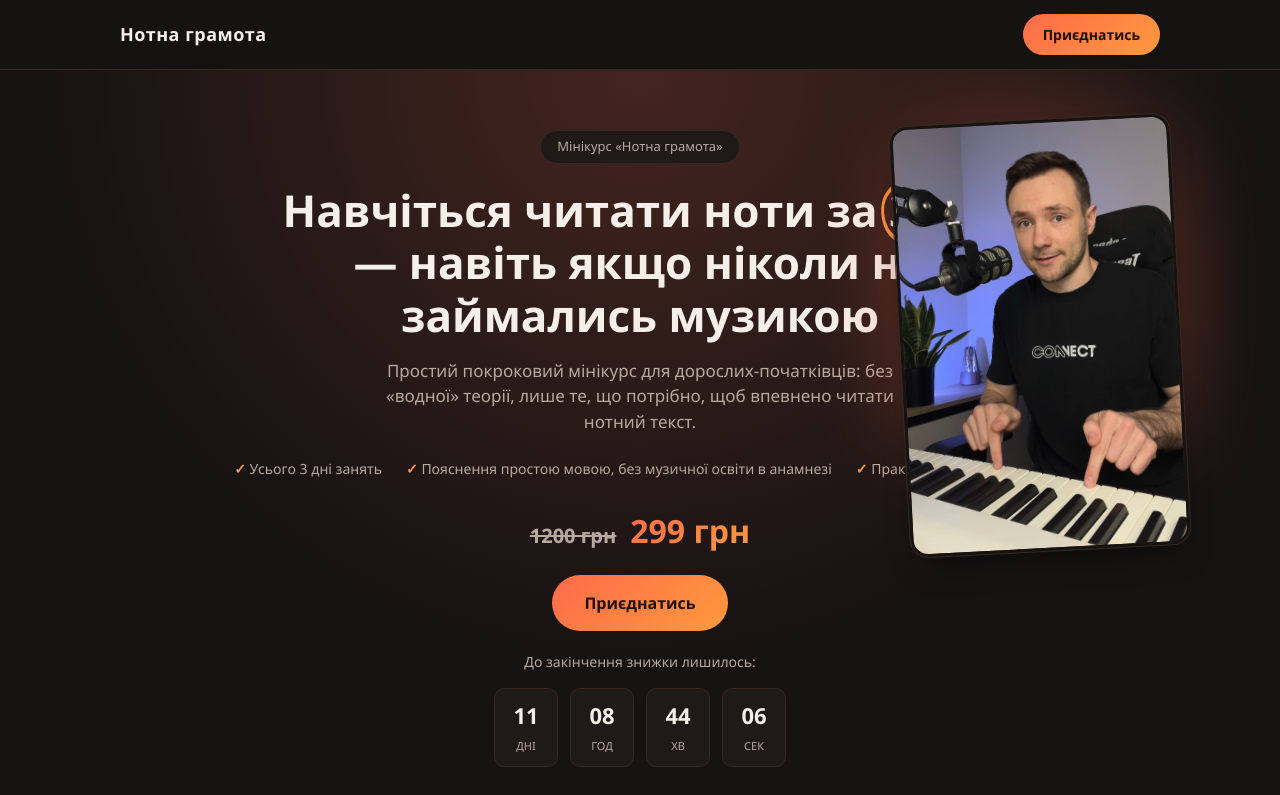
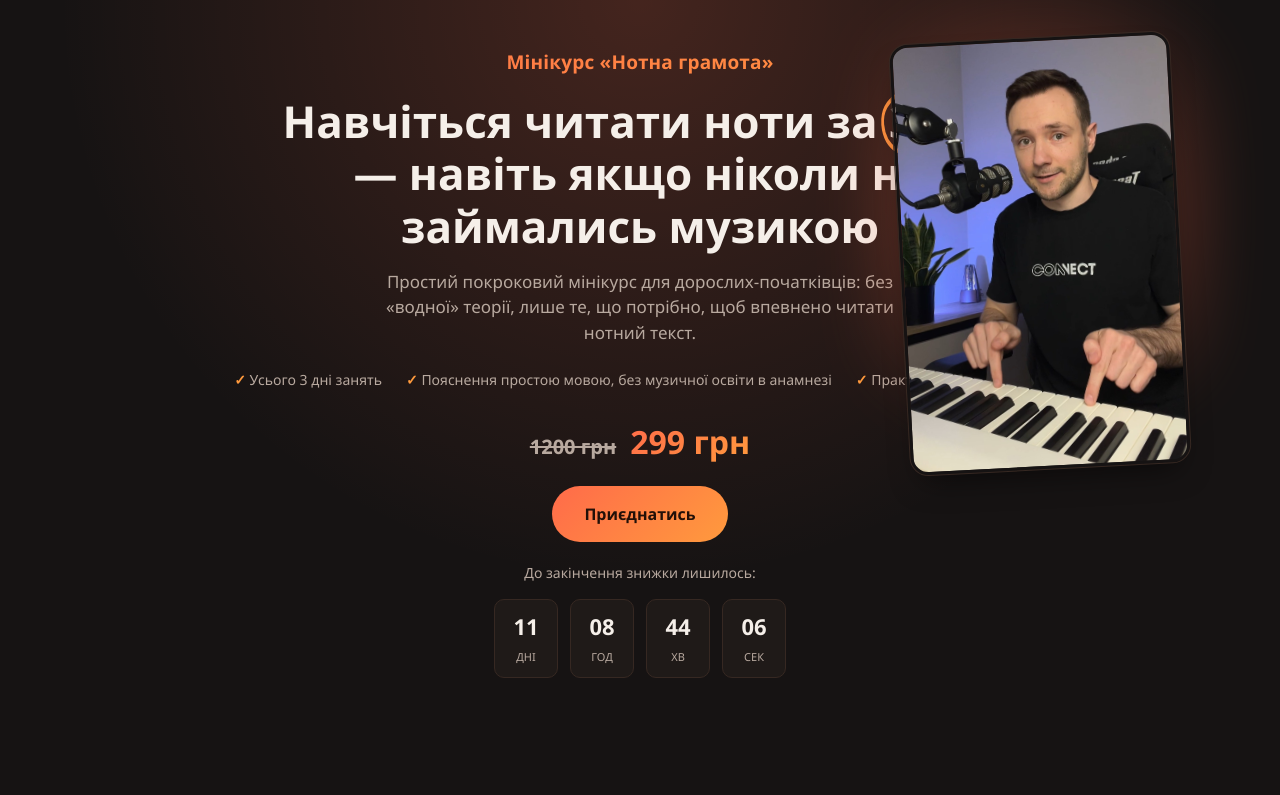
Before and after one commit to vdiachuk-b/course-landing, a plain HTML site: page index.html in a window 1280 px wide. Shown: the top 795 px of the page. Drawn offline with Linux system fonts and the light colour scheme; a web font is replaced by a local one.

Commit message:
Remove header site-wide, style course name as display-font kicker

```diff
--- a/css/style.css
+++ b/css/style.css
@@ -87,35 +87,10 @@ ul {
 }
 
 /* ==========================================================================
-   HEADER
-   ========================================================================== */
-.header {
-  position: sticky;
-  top: 0;
-  z-index: 50;
-  background: rgba(22, 19, 19, 0.85);
-  backdrop-filter: blur(8px);
-  border-bottom: 1px solid var(--border);
-}
-
-.header__inner {
-  display: flex;
-  align-items: center;
-  justify-content: space-between;
-  padding: 14px 20px;
-}
-
-.logo {
-  font-weight: 700;
-  font-size: 18px;
-  letter-spacing: 0.5px;
-}
-
-/* ==========================================================================
    HERO
    ========================================================================== */
 .hero {
-  padding: 60px 0 50px;
+  padding: 48px 0 50px;
   text-align: center;
   background: radial-gradient(circle at 50% 0%, rgba(255, 107, 74, 0.20), transparent 60%);
   overflow: hidden;
@@ -125,15 +100,16 @@ ul {
   position: relative;
 }
 
-.badge {
-  display: inline-block;
-  padding: 6px 16px;
-  border-radius: 999px;
-  background: var(--bg-alt);
-  border: 1px solid var(--border);
-  font-size: 13px;
-  color: var(--text-muted);
-  margin-bottom: 20px;
+.kicker {
+  font-family: "Unbounded", "Segoe UI", Roboto, Helvetica, Arial, sans-serif;
+  font-weight: 700;
+  font-size: clamp(15px, 2vw, 19px);
+  letter-spacing: 0.01em;
+  background: linear-gradient(135deg, var(--accent), var(--accent-2));
+  -webkit-background-clip: text;
+  background-clip: text;
+  color: transparent;
+  margin-bottom: 18px;
 }
 
 .hero__photo-wrap {
@@ -611,14 +587,6 @@ ul {
    АДАПТИВ
    ========================================================================== */
 @media (max-width: 768px) {
-  .header {
-    display: none;
-  }
-
-  .hero {
-    padding-top: 32px;
-  }
-
   .about {
     grid-template-columns: 1fr;
     text-align: center;
--- a/index.html
+++ b/index.html
@@ -13,22 +13,17 @@
 <meta property="og:image" content="assets/og-image.jpg">
 
 <link rel="icon" href="assets/favicon.png">
+<link rel="preconnect" href="https://fonts.googleapis.com">
+<link rel="preconnect" href="https://fonts.gstatic.com" crossorigin>
+<link href="https://fonts.googleapis.com/css2?family=Unbounded:wght@700;800&display=swap" rel="stylesheet">
 <link rel="stylesheet" href="css/style.css">
 </head>
 <body>
 
-<!-- ===== HEADER ===== -->
-<header class="header">
-  <div class="container header__inner">
-    <a href="#" class="logo">Нотна грамота</a>
-    <a href="#cta-form" class="btn btn--small">Приєднатись</a>
-  </div>
-</header>
-
 <!-- ===== HERO ===== -->
 <section class="hero">
   <div class="container hero__inner">
-    <span class="badge">Мінікурс «Нотна грамота»</span>
+    <p class="kicker">Мінікурс «Нотна грамота»</p>
     <div class="hero__photo-wrap">
       <img class="hero__photo" src="assets/hero-photo.jpg" alt="Автор курсу за клавішними">
     </div>
```
